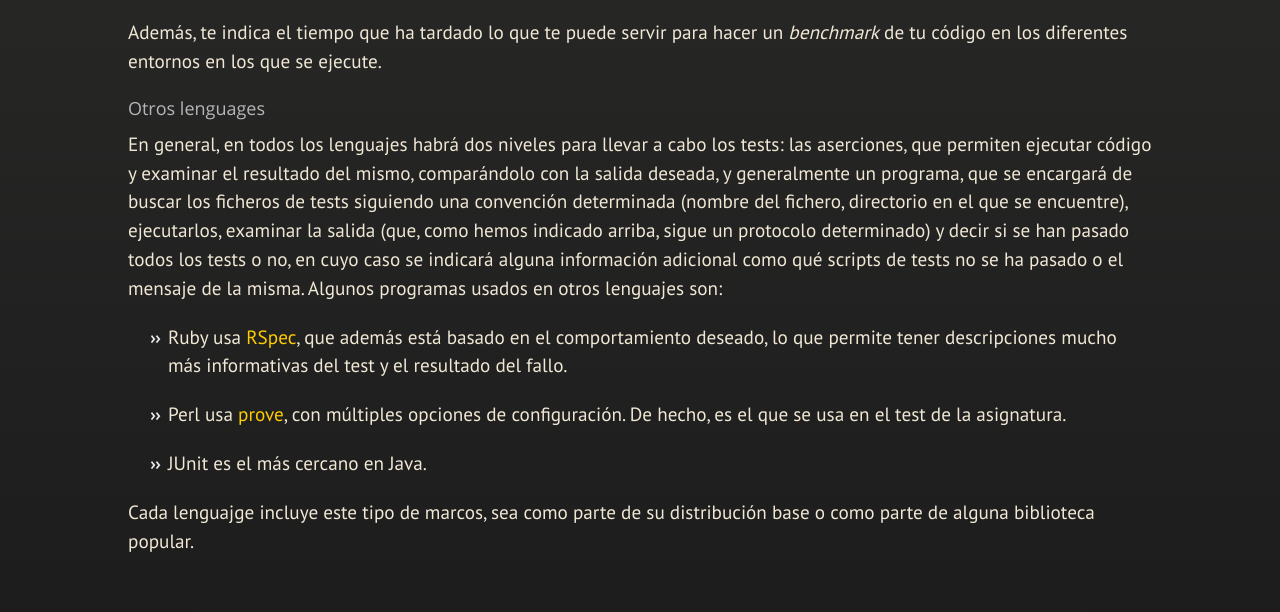
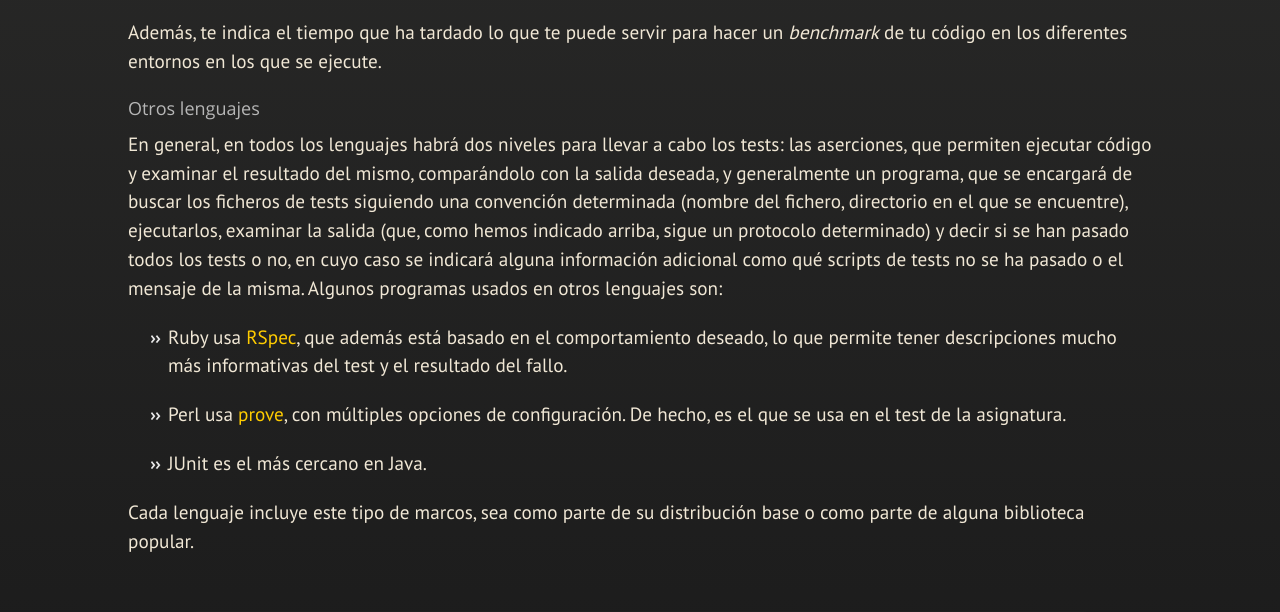
Before and after one commit to JJ/IV, a Jekyll site: the page built from documentos/temas/Desarrollo_basado_en_pruebas.md, in a window 1280 px wide and 900 px high, scrolled down 8176 px. Shown: the part 164-776 px from the top of the window. Built offline with Jekyll 4.4.1, drawn with Linux system fonts in a browser that asks for light colours; nearby versions of some CDN libraries; some web fonts are replaced; our own code applies the rules of GitHub Pages for plain Markdown files.

Commit message:
Sync documentos/temas/Desarrollo_basado_en_pruebas.md de master a gh-pages

```diff
--- a/documentos/temas/Desarrollo_basado_en_pruebas.md
+++ b/documentos/temas/Desarrollo_basado_en_pruebas.md
@@ -351,7 +351,7 @@ Además, te indica el tiempo que ha tardado lo que te puede servir para
 hacer un *benchmark* de tu código en los diferentes entornos en los
 que se ejecute.
 
-### Otros lenguages
+### Otros lenguajes
 
 En general, en todos los lenguajes habrá dos niveles para llevar a
 cabo  los tests: las aserciones, que permiten ejecutar código y
@@ -375,7 +375,7 @@ lenguajes son:
 
 * JUnit es el más cercano en Java.
 
-Cada lenguajge incluye este tipo de marcos, sea como parte de su
+Cada lenguaje incluye este tipo de marcos, sea como parte de su
 distribución base o como parte de alguna biblioteca popular.
 
 
```
